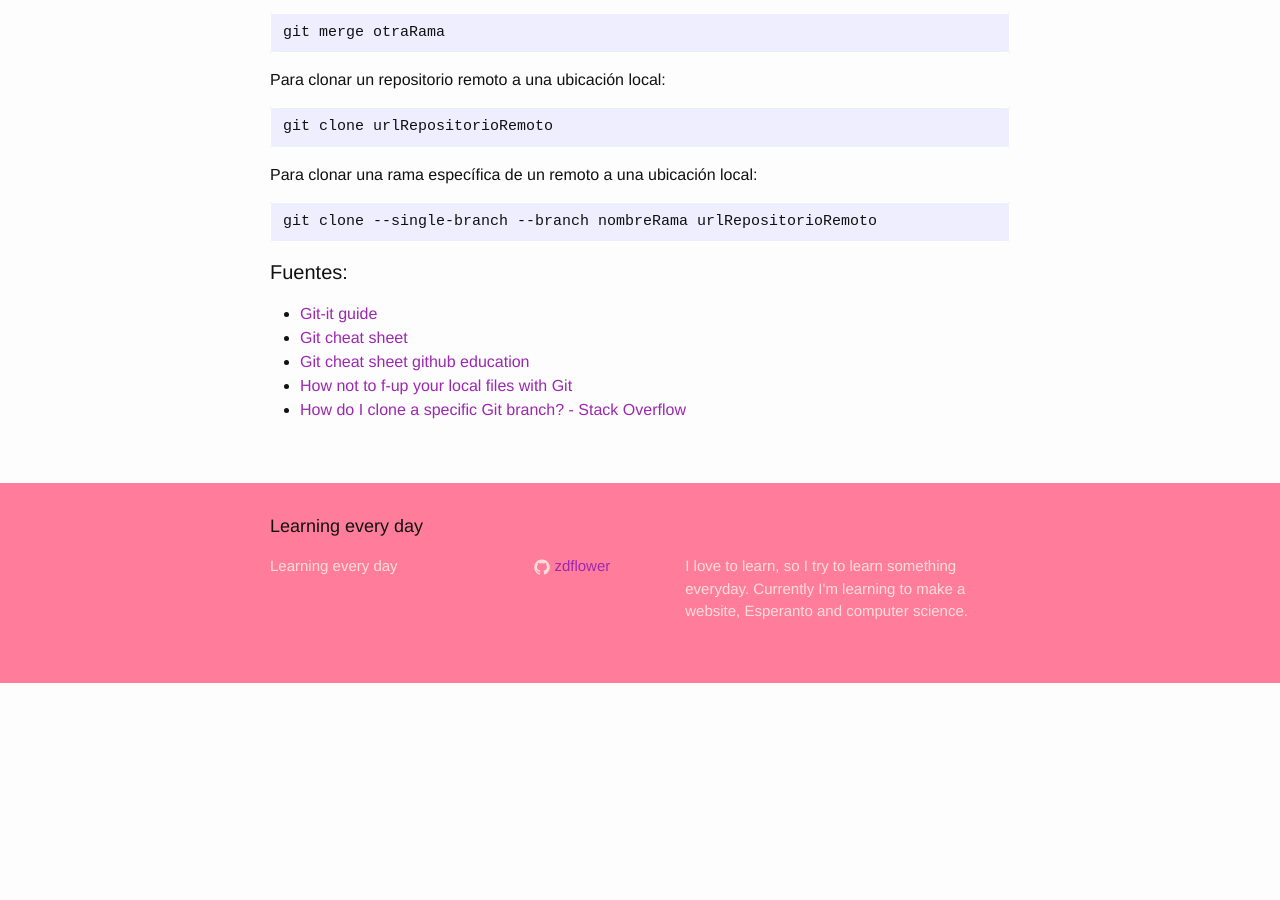
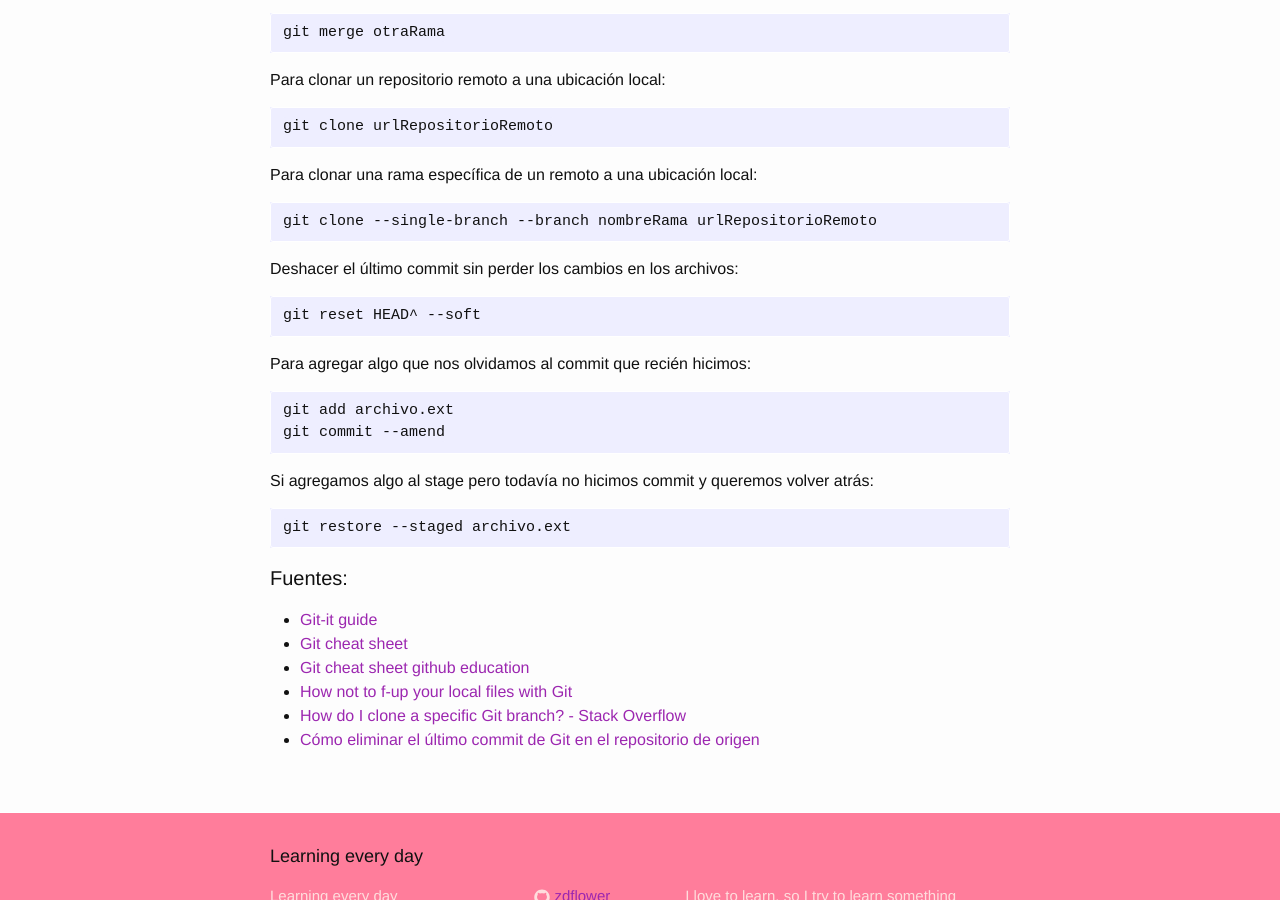
Before and after one commit to zdflower/zdflower.github.io, a Jekyll site: the page built from _posts/2017-10-13-git.markdown, in a window 1280 px wide and 900 px high, scrolled down 1323 px. Built offline with Jekyll 4.4.1, drawn with Linux system fonts in a browser that asks for light colours; before the commit the page ends 2006 px from its top, so only the background shows below that.

Commit message:
Update 2017-10-13-git.markdown

```diff
--- a/_posts/2017-10-13-git.markdown
+++ b/_posts/2017-10-13-git.markdown
@@ -56,6 +56,19 @@ Para clonar una rama específica de un remoto a una ubicación local:
 
     git clone --single-branch --branch nombreRama urlRepositorioRemoto
 
+Deshacer el último commit sin perder los cambios en los archivos:
+
+    git reset HEAD^ --soft
+
+Para agregar algo que nos olvidamos al commit que recién hicimos:
+
+    git add archivo.ext
+    git commit --amend
+
+Si agregamos algo al stage pero todavía no hicimos commit y queremos volver atrás:
+
+    git restore --staged archivo.ext
+
 #### Fuentes:
 
 * [Git-it guide ](http://jlord.us/git-it/)
@@ -63,3 +76,4 @@ Para clonar una rama específica de un remoto a una ubicación local:
 * [Git cheat sheet github education](https://education.github.com/git-cheat-sheet-education.pdf)
 * [How not to f-up your local files with Git](https://medium.com/@francesco.agnoletto/how-to-not-f-up-your-local-files-with-git-part-1-e0756c88fd3c)
 * [How do I clone a specific Git branch? - Stack Overflow](https://stackoverflow.com/questions/1911109/how-do-i-clone-a-specific-git-branch)
+* [Cómo eliminar el último commit de Git en el repositorio de origen](https://www.campusmvp.es/recursos/post/como-eliminar-el-ultimo-commit-de-git-en-el-repositorio-de-origen-p-ej-github.aspx)
```
